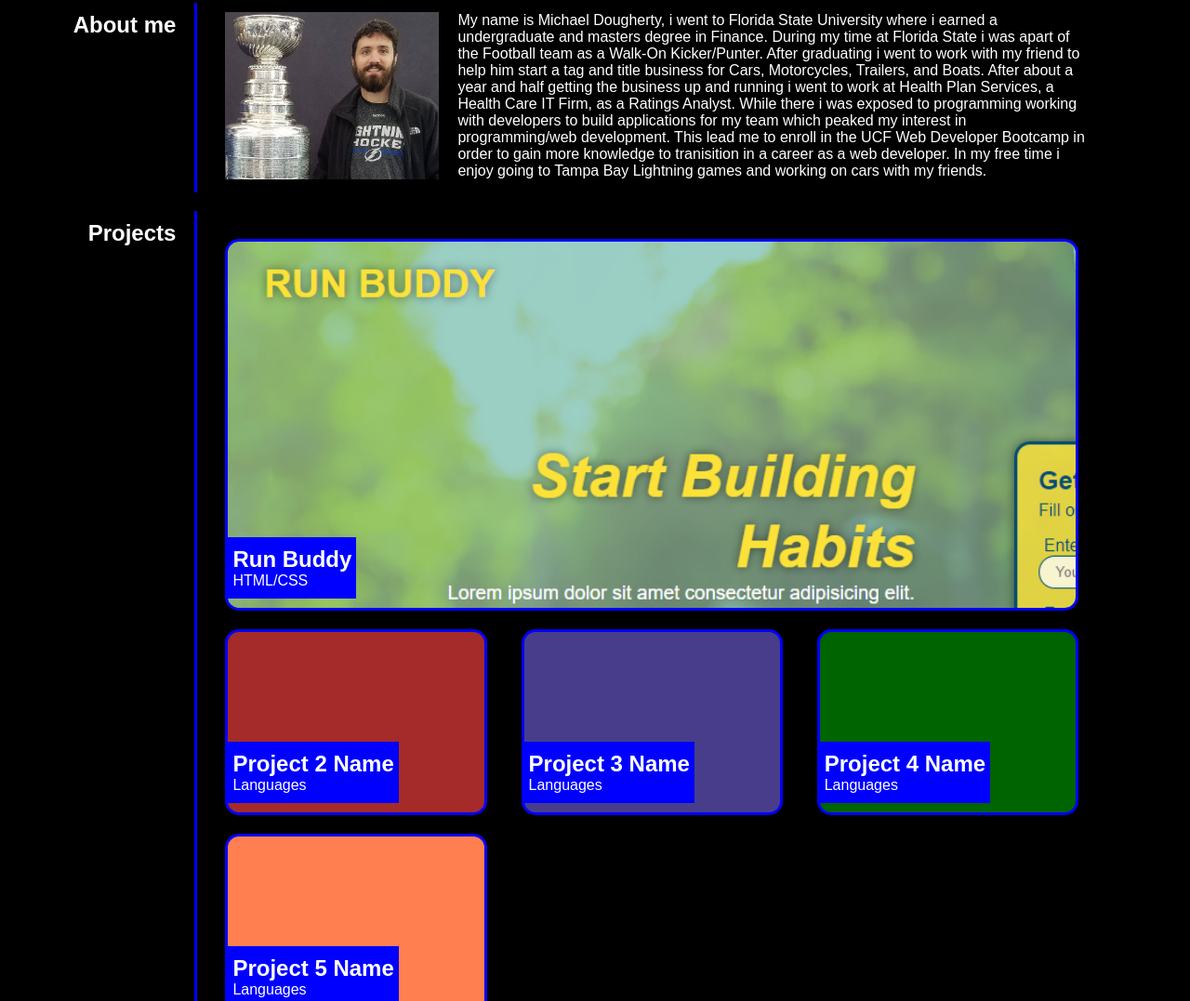
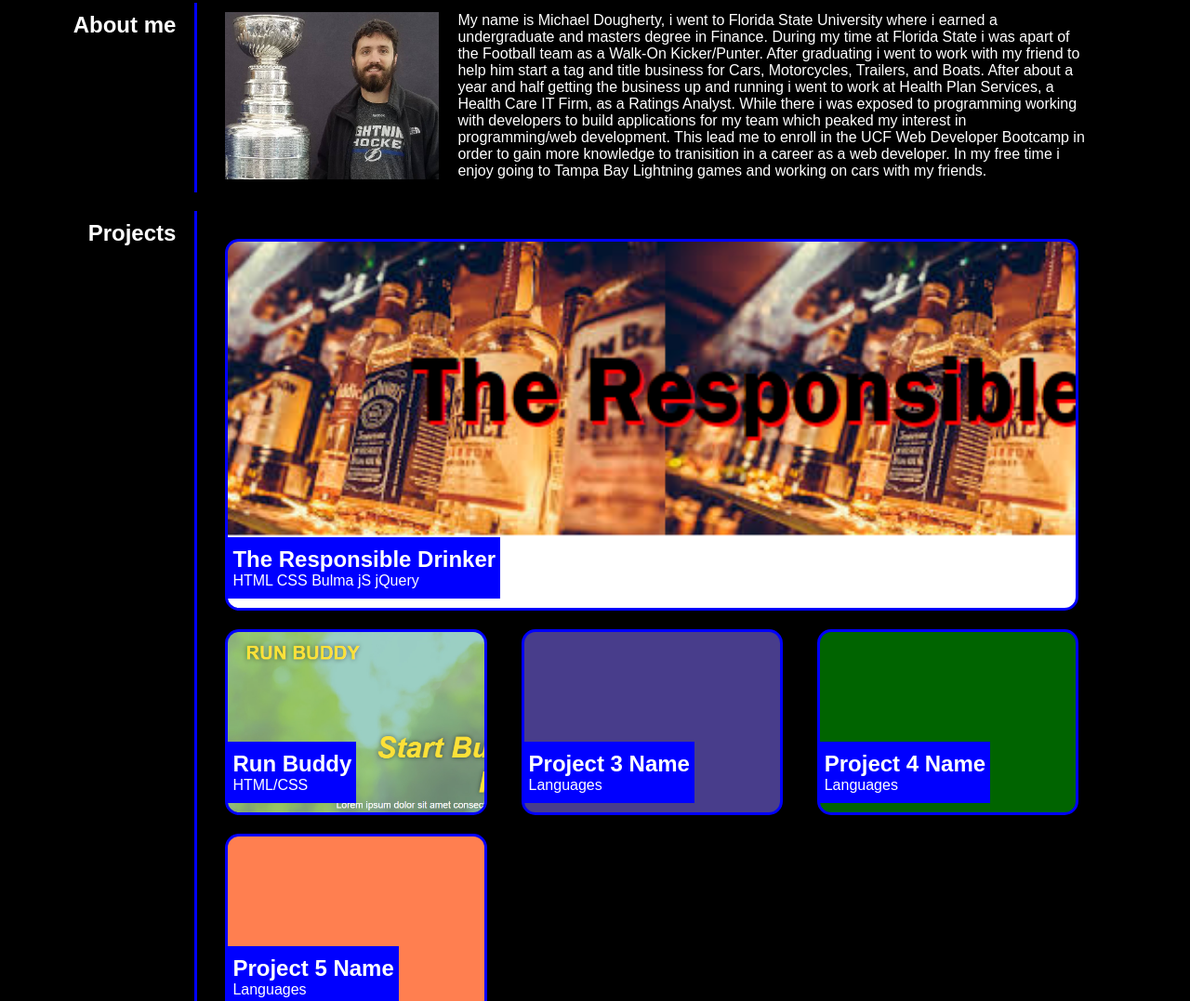
Before and after one commit to mjd10m/Michael-Portfolio-Page, a plain HTML site: page index.html in a window 1280 px wide. Shown: the part 332-1409 px from the top of the page at 93% size. Drawn offline with Linux system fonts and the light colour scheme.

Commit message:
project 1 added

```diff
--- a/assets/css/style.css
+++ b/assets/css/style.css
@@ -127,11 +127,11 @@ header nav ul li a:hover {
 }
 .project-1-img {
     background-color:darkmagenta;
-    background-image: url("../images/Run-buddy.png");
+    background-image: url("../images/responsible-drinker.png");
 }
 .project-2-img {
     background-color:brown;
-    background-image: url("");
+    background-image: url("../images/Run-buddy.png") ;
 }
 .project-3-img {
     background-color:darkslateblue;
--- a/index.html
+++ b/index.html
@@ -8,7 +8,7 @@
     <link rel="stylesheet" href="./assets/css/style.css" />
 </head>
 <body>
-
+    <!--Header and Nav Buttons-->
     <header>
         <h1>Michael Dougherty</h1>
         <nav>
@@ -28,11 +28,16 @@
             </ul>
         </nav>
     </header>
+
+    <!--Hero Banner Section-->
+
     <section class="hero">
         <h2>
             Welcome to my Page
         </h2>
     </section>
+
+    <!--About Me Section-->
 
     <section class="section" id="about">
         <div class="section-head">
@@ -46,6 +51,8 @@
         </div>
     </section>
 
+    <!--Projects Sections-->
+
     <section class="section" id="projects">
         <div class="section-head">
             <h2>Projects</h2>
@@ -53,17 +60,17 @@
         <div class="section-body">
             <div class="flex-container"><!--flex/-->
                 <div class="project-main hundred project-1-img">
-                    <a href="https://mjd10m.github.io/run-buddy/" target="_blank" rel="noopener noreferrer"></a>
+                    <a href="https://mjd10m.github.io/the-responsible-drinker/" target="_blank" rel="noopener noreferrer"></a>
+                    <div class="project-sub">
+                        The Responsible Drinker
+                        <p>HTML CSS Bulma jS jQuery</p>
+                    </div>
+                </div>
+                <div class="project-main project-2-img" target="_blank" rel="noopener noreferrer">
+                    <a href="https://mjd10m.github.io/run-buddy/"></a>
                     <div class="project-sub">
                         Run Buddy
                         <p>HTML/CSS</p>
-                    </div>
-                </div>
-                <div class="project-main project-2-img" target="_blank" rel="noopener noreferrer">
-                    <a href=""></a>
-                    <div class="project-sub">
-                        Project 2 Name
-                        <p>Languages</p>
                     </div>
                 </div>
                 <div class="project-main project-3-img" target="_blank" rel="noopener noreferrer">
@@ -91,6 +98,8 @@
         </div>
     </section>
 
+    <!--Contacts Section-->
+
     <section class="section" id="contact-me">
         <div class="section-head">
             <h2> Contact Me</h2>
```
Also changed, not shown: assets/images/responsible-drinker.png (added).
